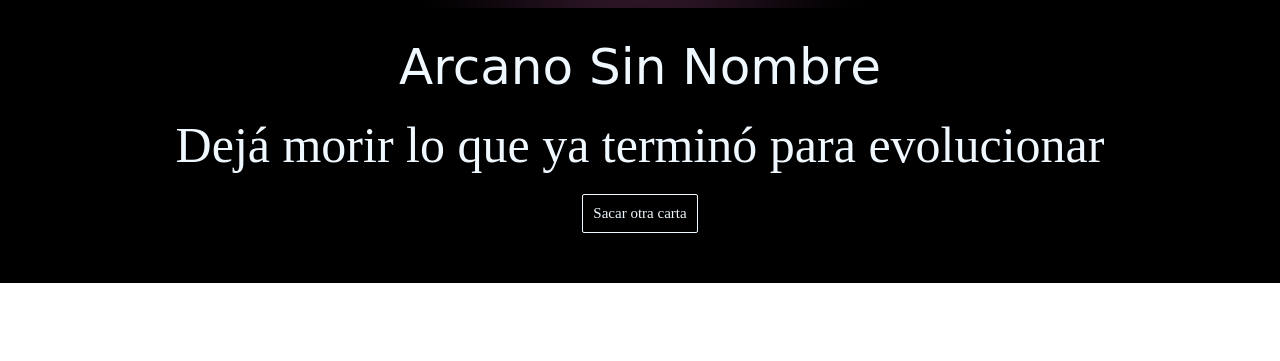
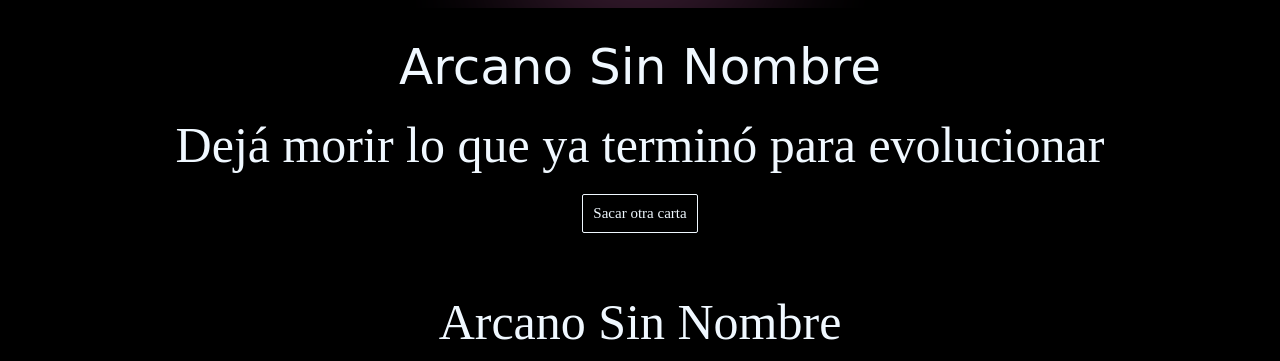
Before and after one commit to dalivainer/online-tarot, a website: page newcard.html in a window 1280 px wide. Both pictures are taken after a click on the button 640 px from the left and 372 px from the top of the page. Shown: the part 445-806 px from the top of the page. Drawn offline with nearby package versions, Linux system fonts and the light colour scheme; a web font is replaced by a local one.

Commit message:
session storage

```diff
--- a/newcard.html
+++ b/newcard.html
@@ -50,6 +50,7 @@
             <h1></h1>
             <p></p>
             <div id="btn-container"></div>
+            <div id="listStorage"></div>
         </section>
     </div>
     </main>
--- a/newcard.js
+++ b/newcard.js
@@ -157,4 +157,13 @@ cardBtn.addEventListener("click", throwCard);
         };
         refreshBtn.addEventListener("click", reload);
 
+        // STORAGE
+        sessionStorage.setItem("lastCard", result.name);
+        let itemName = sessionStorage.getItem("lastCard");
+        // Dom
+        let listStorage = document.getElementById("listStorage");
+        let listItem = document.createElement("p");
+        listStorage.appendChild(listItem);
+        // Content
+        listItem.innerText = `${itemName}`;
     };
```
Also changed, not shown: index.html (+1 -0 lines), main.js (+10 -3 lines).
